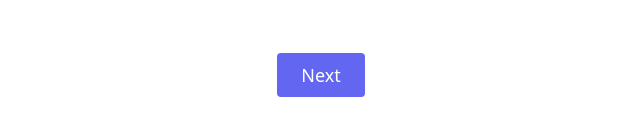
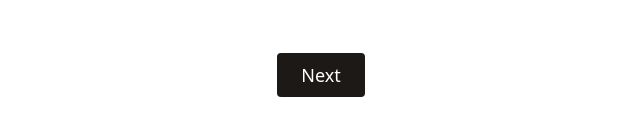
Before and after one commit to DeadstarIII/P78, a plain HTML site: page index.html in a window 1280 px wide. Shown: the part 409-544 px from the top of the page, without its empty margins (319-959 px from the left). Drawn offline with nearby package versions, Linux system fonts and the light colour scheme.

Commit message:
initial commit

```diff
--- a/index.html
+++ b/index.html
@@ -20,7 +20,7 @@
               <div class="text-center lg:w-2/3 w-full">
                 <h1 class="title-font sm:text-3xl text-3xl mb-4 font-medium text-gray-900" id="family_member_name"></h1>
                 <div class="flex justify-center">
-                  <button class="inline-flex text-white bg-indigo-500 border-0 py-2 px-6 focus:outline-none hover:bg-indigo-600 rounded text-lg" onclick="update();">Next</button>
+                  <button class="inline-flex text-white bg-stone-900 border-0 py-2 px-6 focus:outline-none hover:bg-indigo-600 rounded text-lg" onclick="update();">Next</button>
                 </div>
               </div>
             </div>
```
